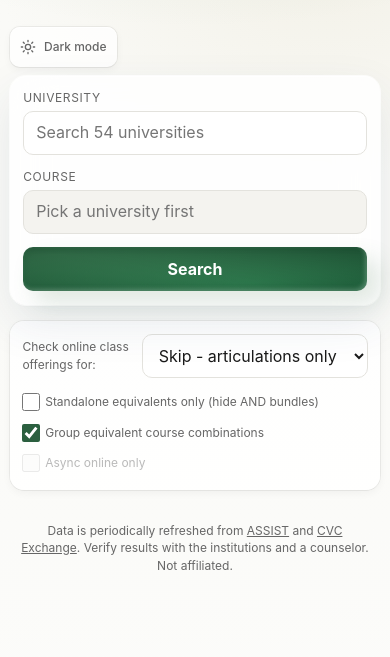
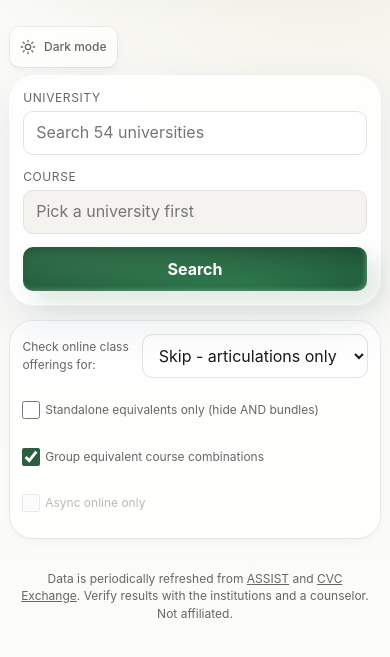
Before and after one commit to ivan-grebe/freecreds, a website with bundled scripts: page src/frontend/index.html in a window 390 px wide. Shown: the part 107-764 px from the top of the page. Built offline with nearby package versions, Linux system fonts and the light colour scheme; no server answers.

Commit message:
Polish interface details

```diff
--- a/src/frontend/index.html
+++ b/src/frontend/index.html
@@ -196,8 +196,8 @@
     .theme-icon {
       position: absolute; inset: 0; width: 16px; height: 16px;
       transition-property: opacity, filter, transform;
-      transition-duration: 200ms;
-      transition-timing-function: var(--ease-out);
+      transition-duration: 300ms;
+      transition-timing-function: cubic-bezier(.2, 0, 0, 1);
     }
     :root[data-effective-theme="light"] .theme-icon-sun,
     :root[data-effective-theme="dark"] .theme-icon-moon {
@@ -212,7 +212,7 @@
       z-index: 1;
       display: flex; gap: .75rem; flex-wrap: wrap; align-items: end;
       background: var(--panel);
-      border: 0; border-radius: 18px;
+      border: 0; border-radius: 26px;
       padding: 1rem; margin-bottom: 1.5rem;
       box-shadow:
         0 0 0 1px var(--panel-ring),
@@ -242,7 +242,7 @@
     .combo-list {
       position: absolute; top: calc(100% + 4px); left: 0; right: 0;
       background: var(--dropdown-bg);
-      border: 0; border-radius: 12px;
+      border: 0; border-radius: 13px;
       max-height: calc(5 * 2.25rem + 8px);
       overflow-y: auto;
       z-index: 10; margin: 0; padding: 4px 0; list-style: none;
@@ -310,7 +310,7 @@
       align-items: center;
     }
     .checkbox-filter-row label {
-      min-height: 28px;
+      min-height: 40px;
       line-height: 18px;
       white-space: nowrap;
     }
@@ -320,6 +320,7 @@
     .filter-row input[type="checkbox"]:disabled + *,
     .filter-row label:has(input[type="checkbox"]:disabled) { opacity: .45; cursor: not-allowed; }
     .meta { color: var(--muted); font-size: 13px; margin-bottom: .75rem; }
+    .meta, .result-header h2, .combo-count, .source-note { font-variant-numeric: tabular-nums; }
     .result-header { display: flex; justify-content: space-between; align-items: baseline; margin: 1.5rem 0 .5rem; }
     .result-header h2 { margin: 0; font-size: 1.1rem; font-weight: 600; }
     table { width: 100%; border-collapse: collapse; background: var(--panel);
@@ -404,7 +405,7 @@
         grid-template-columns: 1fr;
         gap: .85rem;
         padding: .85rem;
-        border-radius: 16px;
+        border-radius: 24px;
         margin-bottom: 1rem;
         margin-top: .55rem;
       }
@@ -430,7 +431,7 @@
       }
       .combo-list {
         max-height: min(18rem, 48vh);
-        border-radius: 8px;
+        border-radius: 13px;
       }
       .combo-item {
         padding: .65rem .75rem;
@@ -450,7 +451,7 @@
         padding: .8rem;
         background: var(--panel);
         border: 0;
-        border-radius: 14px;
+        border-radius: 23px;
         box-shadow: var(--shadow-border);
         margin-bottom: 1rem;
       }
@@ -537,6 +538,10 @@
       }
       details {
         padding: .75rem;
+      }
+      details summary,
+      .checkbox-filter-row label {
+        min-height: 44px;
       }
       footer {
         margin-top: 2rem;
```
